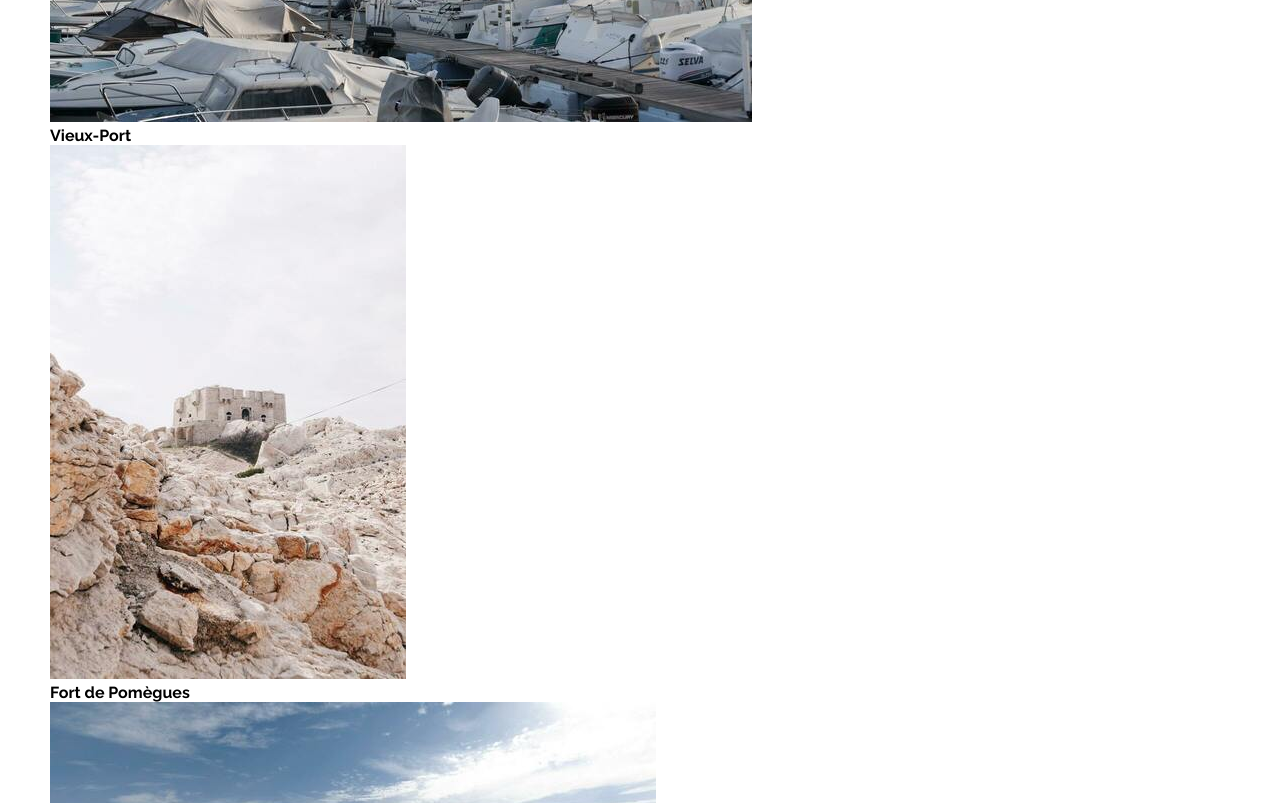
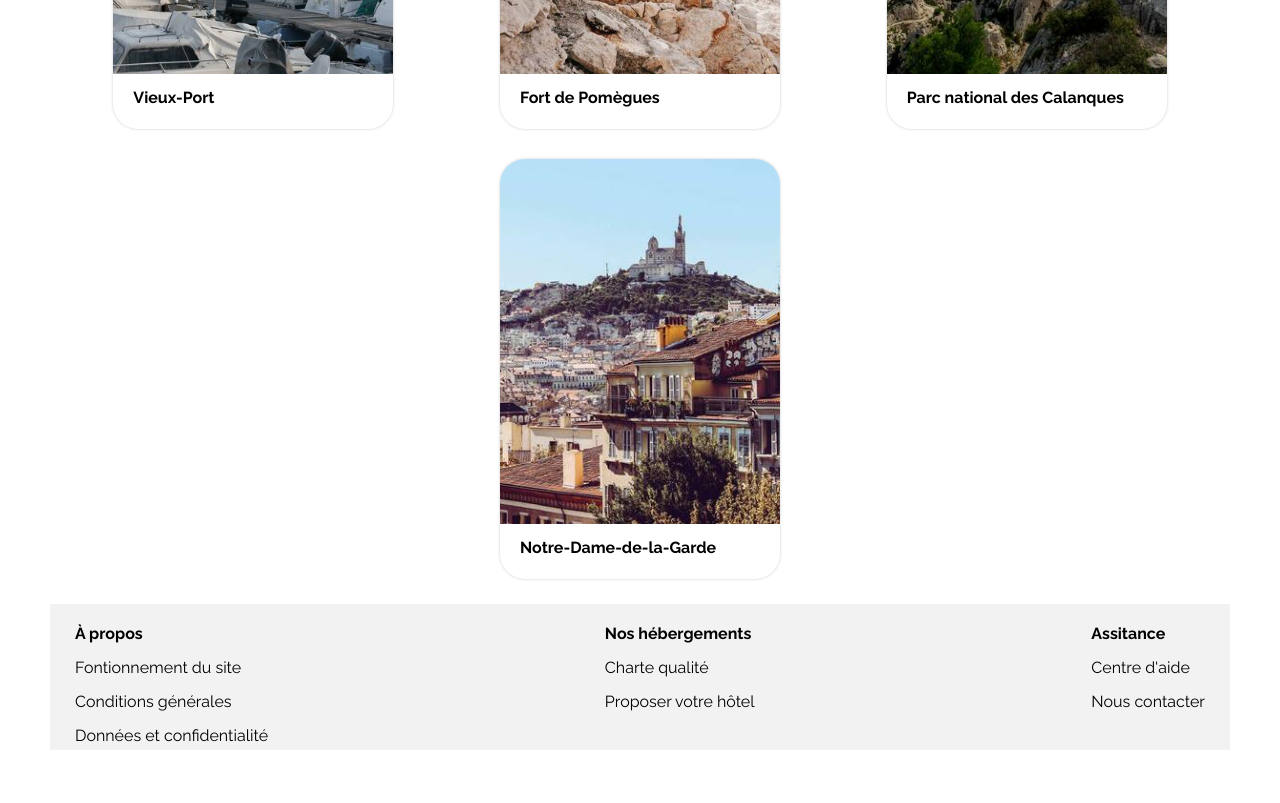
Before and after one commit to LM-user-D/Projet.2, a plain HTML site: page index.html in a window 1280 px wide. Shown: the part 1640-2443 px from the top of the page. After the commit the page ends 2390 px from the top, so only its background shows below. Drawn offline with Linux system fonts and the light colour scheme.

Commit message:
quatrieme commit

```diff
--- a/style.css
+++ b/style.css
@@ -374,3 +374,71 @@ a {
 .populaires-cards .card-rating {
     margin-bottom: 5px;
 }
+
+
+/******* Activités ******************/
+
+.activites{
+    width: 100%;
+    height: auto;
+    display: flex;
+    flex-direction: column;
+    padding: 25px;
+    gap: 30px;
+}
+
+.content-activites{
+    display: flex;
+    justify-content: space-around;
+    flex-wrap: wrap;
+    gap: 30px;
+}
+
+.activite-card{
+    width: 280px;
+    height: 420px;
+    background-color: #fff;
+    border-radius: 25px;
+    box-shadow: 0px 0px 3px rgba(0, 0, 0, 0.2);
+    transition: all 0.4s;
+}
+
+.activite-card:hover{
+    transform: translateY(-8px);
+    box-shadow: 0px 2px 7px #3f6aab5b;
+}
+
+.activite-card img{
+    width: 100%;
+    height: 87%;
+    object-fit: cover;
+    border-radius: 25px 25px 0px 0px;
+}
+
+.activite-card h4{
+    padding: 10px 20px;
+}
+
+
+/**** Footer******/
+.content-footer{
+    display: flex;
+    justify-content: space-between;
+    background-color: #F2F2F2;
+    flex-wrap: wrap;
+    padding: 5px 25px;
+}
+
+.content-footer li{
+    list-style-type: none;
+    padding-top: 15px;
+}
+
+.content-footer li:first-child{
+    font-weight: 700;
+}
+
+.content-footer li:hover a{
+    border-bottom: 1px solid #333;
+}
+/**** Footer******/
```
